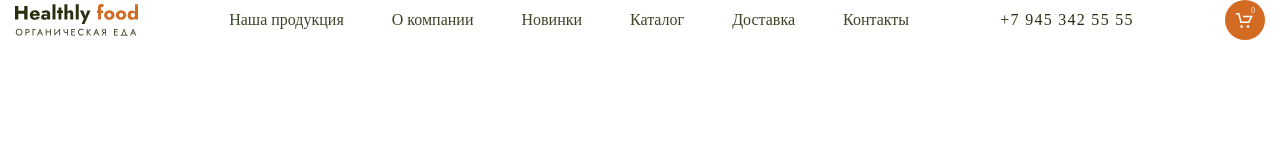
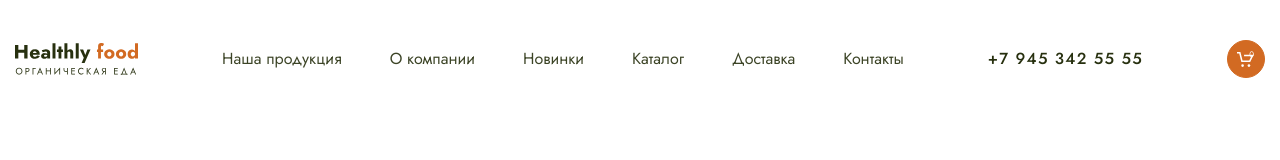
Before and after one commit to pavelsidorenko161/4_2_lesson_webpack, a website built with webpack: page src/index.html in a window 1280 px wide. Built offline with nearby package versions, Linux system fonts and the light colour scheme.

Commit message:
add fonts

```diff
--- a/src/index.html
+++ b/src/index.html
@@ -36,9 +36,9 @@
         </ul>
       </nav>
       <a href="tel:+79453425555" class="header__tel">+7 945 342 55 55</a>
-    <a href="#" class="header__cart">
+      <button href="#" class="header__cart">
         <span class="header__counter">0</span>
-    </a>
+      </button>
     </header>
   </div>
 </body>
--- a/src/styles/main.scss
+++ b/src/styles/main.scss
@@ -1,7 +1,23 @@
+// Шрифты =================================================================
+@import url('https://fonts.googleapis.com/css2?family=Cormorant:ital,wght@0,600;1,600&family=Jost:wght@400;500&display=swap');
 
-$text: #27300f;
+// =================================================================
+
+$green: #27300f;
 $orange: #d26a22;
 $white: #fff;
+
+$font-jost: 'Jost', sans-serif;
+$font-cormorant: 'Cormorant', serif;
+
+html {
+  font-size: 10px;
+}
+body {
+  font-size: 1.6rem;
+  font-family: $font-jost;
+}
+
 
 .main {
 }
@@ -13,10 +29,11 @@ $white: #fff;
   display: flex;
   justify-content: space-between;
   align-items: center;
+  margin-top: 4rem;
 
 		&__nav {
       display: flex;
-      gap: 48px;
+      gap: 4.8rem;
 		}
 
 
@@ -27,10 +44,10 @@ $white: #fff;
 		&__link {
 
     opacity: 0.9;
-    font-size: 16px;
+    font-size: 1.6rem;
     line-height: 1.2;
     font-weight: 400;
-    color: $text;
+    color: $green;
     &:hover {
       color: $orange;
     }
@@ -38,12 +55,12 @@ $white: #fff;
 
 
 		&__tel {
-    font-size: 16px;
+    font-size: 1.6rem;
     line-height: 1.2;
     font-weight: 500;
     text-transform: uppercase;
     letter-spacing: 0.08em;
-    color: $text;
+    color: $green;
     &:hover {
       color: $orange;
     }
@@ -55,20 +72,25 @@ $white: #fff;
       background-image: url('/src/images/header/cart-black.svg');
       background-repeat: no-repeat;
       background-position: center center;
-      width: 40px;
-      height: 40px;
+      width: 3.8rem;
+      height: 3.8rem;
       border-radius: 100%;
       background-color: $orange;
-      background-size: 17px 15px;
+      background-size: 1.7rem 1.5rem;
       position: relative;
+      border: 1px solid $orange;
+      &:hover {
+        background-color: $green;
+        border: 1px solid $green;
+      }
 		}
 
 
 		&__counter {
       position: absolute;
-      right: 10px;
-      top: 7px;
-      font-size: 8px;
+      right: 1rem;
+      top: .7rem;
+      font-size: .8rem;
       color: $white;
 		}
 }
@@ -78,6 +100,6 @@ $white: #fff;
   background-position: 0 0;
   background-repeat: no-repeat;
   background-size: cover;
-  width: 123px;
-  height: 32px;
+  width: 12.3rem;
+  height: 3.2rem;
 }
```
Also changed, not shown: css/main.css, package.json (line endings or trailing spaces). Lines whose indentation alone changed are shown as unchanged.
